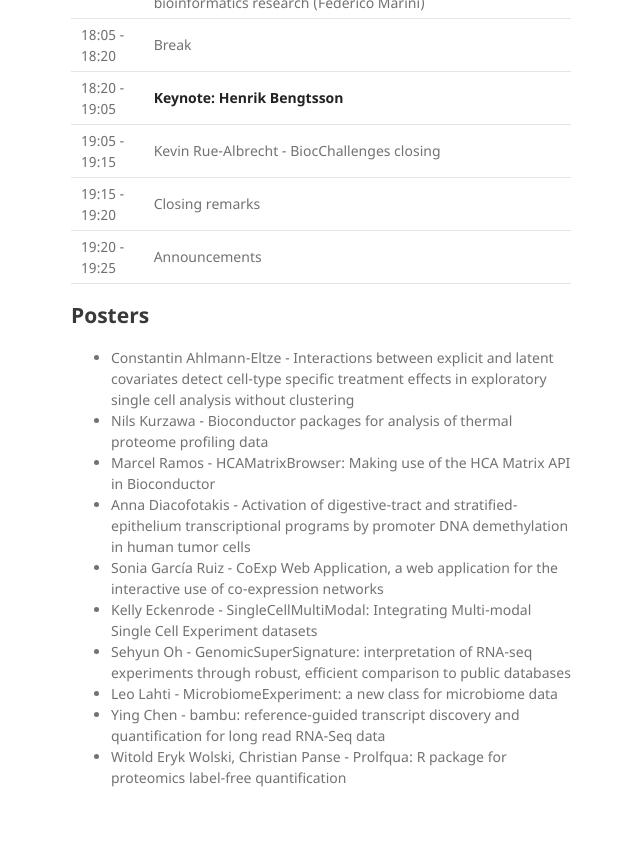
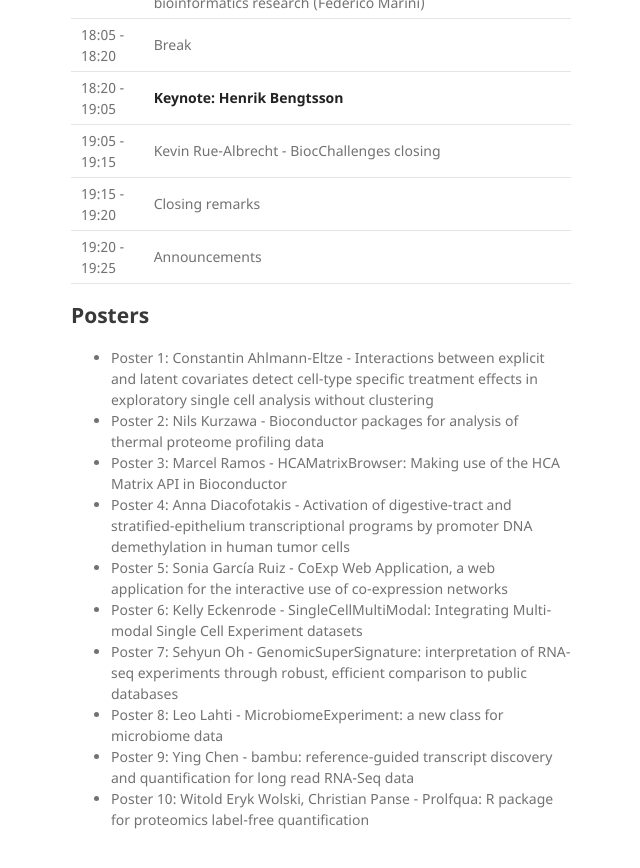
Before and after one commit to Bioconductor/EuroBioc2020, a Jekyll site: the page built from docs/conference_schedule.md, in a window 1280 px wide and 900 px high, scrolled down 5936 px. Shown: the top 868 px of the window, without its empty margins (499-1139 px from the left). Built offline with Jekyll 4.4.1, drawn with Linux system fonts in a browser that asks for light colours; some of the changed text lies outside the part shown.

Commit message:
Update keynotes and posters

```diff
--- a/docs/conference_schedule.md
+++ b/docs/conference_schedule.md
@@ -131,13 +131,13 @@ The conference will take place on 14-18 December 2020, from 14:00 to 20:00 CET.
 
 ## Posters
 
-- Constantin Ahlmann-Eltze - Interactions between explicit and latent covariates detect cell-type specific treatment effects in exploratory single cell analysis without clustering
-- Nils Kurzawa - Bioconductor packages for analysis of thermal proteome profiling data
-- Marcel Ramos - HCAMatrixBrowser: Making use of the HCA Matrix API in Bioconductor
-- Anna Diacofotakis - Activation of digestive-tract and stratified-epithelium transcriptional programs by promoter DNA demethylation in human tumor cells
-- Sonia García Ruiz - CoExp Web Application, a web application for the interactive use of co-expression networks
-- Kelly Eckenrode - SingleCellMultiModal: Integrating Multi-modal Single Cell Experiment datasets
-- Sehyun Oh - GenomicSuperSignature: interpretation of RNA-seq experiments through robust, efficient comparison to public databases
-- Leo Lahti - MicrobiomeExperiment: a new class for microbiome data
-- Ying Chen - bambu: reference-guided transcript discovery and quantification for long read RNA-Seq data
-- Witold Eryk Wolski, Christian Panse - Prolfqua: R package for proteomics label-free quantification
+- Poster 1: Constantin Ahlmann-Eltze - Interactions between explicit and latent covariates detect cell-type specific treatment effects in exploratory single cell analysis without clustering
+- Poster 2: Nils Kurzawa - Bioconductor packages for analysis of thermal proteome profiling data
+- Poster 3: Marcel Ramos - HCAMatrixBrowser: Making use of the HCA Matrix API in Bioconductor
+- Poster 4: Anna Diacofotakis - Activation of digestive-tract and stratified-epithelium transcriptional programs by promoter DNA demethylation in human tumor cells
+- Poster 5: Sonia García Ruiz - CoExp Web Application, a web application for the interactive use of co-expression networks
+- Poster 6: Kelly Eckenrode - SingleCellMultiModal: Integrating Multi-modal Single Cell Experiment datasets
+- Poster 7: Sehyun Oh - GenomicSuperSignature: interpretation of RNA-seq experiments through robust, efficient comparison to public databases
+- Poster 8: Leo Lahti - MicrobiomeExperiment: a new class for microbiome data
+- Poster 9: Ying Chen - bambu: reference-guided transcript discovery and quantification for long read RNA-Seq data
+- Poster 10: Witold Eryk Wolski, Christian Panse - Prolfqua: R package for proteomics label-free quantification
```
Also changed, not shown: other parts of docs/conference_schedule.md (+2 -2 lines).
